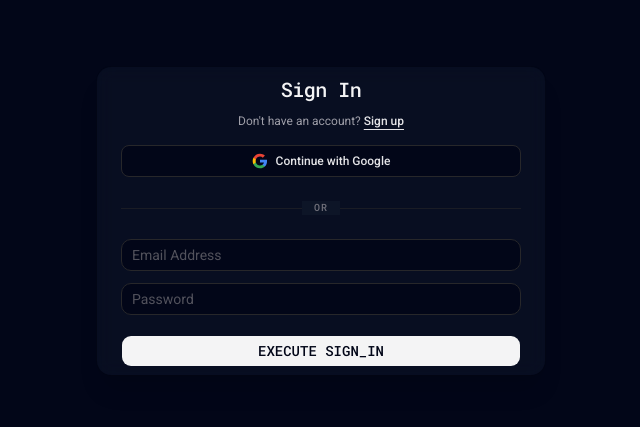
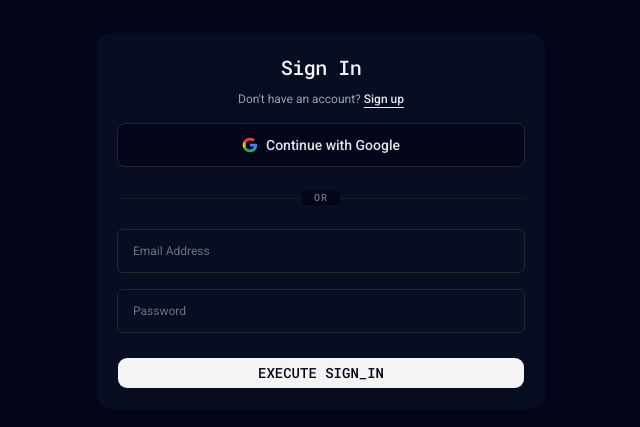
Before and after one commit to Eugenech1988/react-flow-nodes, a React (Vite) app in the folder apps/react/: page / in a window 1280 px wide. Shown: the part 179-606 px from the top of the page, without its empty margins (319-959 px from the left). Built offline with nearby package versions, Linux system fonts and the light colour scheme.

Commit message:
favicon inputs

```diff
--- a/apps/react/index.html
+++ b/apps/react/index.html
@@ -2,7 +2,7 @@
 <html lang="en">
   <head>
     <meta charset="UTF-8" />
-    <link rel="icon" type="image/svg+xml" href="/favicon.svg" />
+    <link rel="icon" type="image/svg+xml" href="/logo.svg" />
     <link rel="preconnect" href="https://fonts.googleapis.com" />
     <link rel="preconnect" href="https://fonts.gstatic.com" crossorigin />
     <link href="https://fonts.googleapis.com/css2?family=Roboto:wght@400;500;700&family=Roboto+Mono:wght@500&display=swap" rel="stylesheet" />
--- a/apps/react/src/features/auth/AuthForm.tsx
+++ b/apps/react/src/features/auth/AuthForm.tsx
@@ -9,9 +9,9 @@ import {
   CardDescription,
   CardHeader,
   CardTitle,
-  Input,
   Button
 } from '@pipeline/ui';
+import { FloatingInput } from '@/shared/ui';
 
 type FormMode = 'login' | 'register';
 
@@ -91,15 +91,14 @@ export const AuthForm: React.FC = () => {
     e.stopPropagation();
 
     const apiUrl = import.meta.env.API_URL || 'http://localhost:3000';
-
     window.location.href = `${apiUrl}/auth/google`;
   };
 
   return (
-    <div className="flex min-h-screen items-center justify-center bg-slate-950 px-4 py-12 sm:px-6 lg:px-8 font-sans antialiased text-zinc-200">
-      <Card className="w-full max-w-md border-zinc-800 bg-slate-900/50 backdrop-blur-sm p-2 shadow-xl">
+    <div className="flex min-h-screen items-center justify-center bg-slate-950 px-4 py-12 sm:px-6 lg:px-8 font-sans antialiased text-slate-200">
+      <Card className="w-full p-5 max-w-md border-zinc-800 bg-slate-900/50 backdrop-blur-sm shadow-xl">
         <CardHeader className="text-center space-y-1.5">
-          <CardTitle className="text-xl font-medium tracking-tight text-zinc-100 font-mono">
+          <CardTitle className="text-xl font-medium tracking-tight text-slate-100 font-mono">
             {mode === 'login' ? 'Sign In' : 'Create Account'}
           </CardTitle>
           <CardDescription className="text-xs text-zinc-400">
@@ -114,30 +113,18 @@ export const AuthForm: React.FC = () => {
           </CardDescription>
         </CardHeader>
 
-        <CardContent className="space-y-6">
+        <CardContent className="space-y-6 p-0">
           <Button
             type="button"
             variant="outline"
             onClick={handleGoogleLogin}
-            className="flex w-full justify-center items-center gap-2 rounded-md border-zinc-800 bg-slate-950 text-xs font-medium text-zinc-200 transition-colors hover:bg-zinc-900 hover:text-white focus:outline-none"
+            className="flex p-5.25 w-full justify-center items-center gap-2 rounded-md border-zinc-800 bg-slate-950 text-sm font-medium text-zinc-200 transition-colors hover:bg-zinc-900 hover:text-white focus:outline-none"
           >
             <svg className="h-4 w-4" viewBox="0 0 24 24">
-              <path
-                d="M22.56 12.25c0-.78-.07-1.53-.2-2.25H12v4.26h5.92c-.26 1.37-1.04 2.53-2.21 3.31v2.77h3.57c2.08-1.92 3.28-4.74 3.28-8.09z"
-                fill="#4285F4"
-              />
-              <path
-                d="M12 23c2.97 0 5.46-.98 7.28-2.66l-3.57-2.77c-.98.66-2.23 1.06-3.71 1.06-2.86 0-5.29-1.93-6.16-4.53H2.18v2.84C3.99 20.53 7.7 23 12 23z"
-                fill="#34A853"
-              />
-              <path
-                d="M5.84 14.09c-.22-.66-.35-1.36-.35-2.09s.13-1.43.35-2.09V7.06H2.18C1.43 8.55 1 10.22 1 12s.43 3.45 1.18 4.94l2.85-2.22.81-.63z"
-                fill="#FBBC05"
-              />
-              <path
-                d="M12 5.38c1.62 0 3.06.56 4.21 1.64l3.15-3.15C17.45 2.09 14.97 1 12 1 7.7 1 3.99 3.47 2.18 7.06l3.66 2.84c.87-2.6 3.3-4.52 6.16-4.52z"
-                fill="#EA4335"
-              />
+              <path d="M22.56 12.25c0-.78-.07-1.53-.2-2.25H12v4.26h5.92c-.26 1.37-1.04 2.53-2.21 3.31v2.77h3.57c2.08-1.92 3.28-4.74 3.28-8.09z" fill="#4285F4" />
+              <path d="M12 23c2.97 0 5.46-.98 7.28-2.66l-3.57-2.77c-.98.66-2.23 1.06-3.71 1.06-2.86 0-5.29-1.93-6.16-4.53H2.18v2.84C3.99 20.53 7.7 23 12 23z" fill="#34A853" />
+              <path d="M5.84 14.09c-.22-.66-.35-1.36-.35-2.09s.13-1.43.35-2.09V7.06H2.18C1.43 8.55 1 10.22 1 12s.43 3.45 1.18 4.94l2.85-2.22.81-.63z" fill="#FBBC05" />
+              <path d="M12 5.38c1.62 0 3.06.56 4.21 1.64l3.15-3.15C17.45 2.09 14.97 1 12 1 7.7 1 3.99 3.47 2.18 7.06l3.66 2.84c.87-2.6 3.3-4.52 6.16-4.52z" fill="#EA4335" />
             </svg>
             <span>Continue with Google</span>
           </Button>
@@ -146,47 +133,43 @@ export const AuthForm: React.FC = () => {
             <div className="absolute inset-0 flex items-center">
               <div className="w-full border-t border-zinc-800/60"/>
             </div>
-            <span className="relative bg-[#0d1527] px-3 text-[10px] uppercase tracking-widest text-zinc-500 font-mono">or</span>
+            <span className="relative bg-slate-950 px-3 text-[10px] uppercase tracking-widest text-zinc-500 font-mono">or</span>
           </div>
 
           <form onSubmit={handleSubmit(onSubmit)} className="space-y-4">
             <input type="hidden" {...register('mode')} />
 
-            <div className="space-y-3">
+            <div className="space-y-4">
               {mode === 'register' && (
                 <>
                   <div className="grid grid-cols-2 gap-3">
                     <div className="space-y-1">
-                      <Input
+                      <FloatingInput
                         {...register('firstName')}
                         type="text"
-                        placeholder="First Name"
-                        className={`border-zinc-800 bg-slate-950 text-zinc-200 placeholder:text-zinc-600 focus-visible:ring-zinc-700 ${
-                          errors.firstName ? 'border-red-500/50 focus-visible:ring-red-500' : ''
-                        }`}
+                        label="First Name"
+                        error={!!errors.firstName}
                       />
                       {errors.firstName && (
                         <p className="text-[11px] text-red-400 font-mono">{errors.firstName.message}</p>
                       )}
                     </div>
+
                     <div className="space-y-1">
-                      <Input
+                      <FloatingInput
                         {...register('lastName')}
                         type="text"
-                        placeholder="Last Name"
-                        className="border-zinc-800 bg-slate-950 text-zinc-200 placeholder:text-zinc-600 focus-visible:ring-zinc-700"
+                        label="Last Name"
                       />
                     </div>
                   </div>
 
                   <div className="space-y-1">
-                    <Input
+                    <FloatingInput
                       {...register('nickName')}
                       type="text"
-                      placeholder="Username"
-                      className={`border-zinc-800 bg-slate-950 text-zinc-200 placeholder:text-zinc-600 focus-visible:ring-zinc-700 ${
-                        errors.nickName ? 'border-red-500/50 focus-visible:ring-red-500' : ''
-                      }`}
+                      label="Username"
+                      error={!!errors.nickName}
                     />
                     {errors.nickName && (
                       <p className="text-[11px] text-red-400 font-mono">{errors.nickName.message}</p>
@@ -196,13 +179,12 @@ export const AuthForm: React.FC = () => {
               )}
 
               <div className="space-y-1">
-                <Input
+                <FloatingInput
                   {...register('email')}
                   type="email"
-                  placeholder="Email Address"
-                  className={`border-zinc-800 bg-slate-950 text-zinc-200 placeholder:text-zinc-600 focus-visible:ring-zinc-700 ${
-                    errors.email ? 'border-red-500/50 focus-visible:ring-red-500' : ''
-                  }`}
+                  label="Email Address"
+                  className="rounded-sm"
+                  error={!!errors.email}
                 />
                 {errors.email && (
                   <p className="text-[11px] text-red-400 font-mono">{errors.email.message}</p>
@@ -210,13 +192,12 @@ export const AuthForm: React.FC = () => {
               </div>
 
               <div className="space-y-1">
-                <Input
+                <FloatingInput
                   {...register('password')}
                   type="password"
-                  placeholder="Password"
-                  className={`border-zinc-800 bg-slate-950 text-zinc-200 placeholder:text-zinc-600 focus-visible:ring-zinc-700 ${
-                    errors.password ? 'border-red-500/50 focus-visible:ring-red-500' : ''
-                  }`}
+                  label="Password"
+                  error={!!errors.password}
+                  className="rounded-sm"
                 />
                 {errors.password && (
                   <p className="text-[11px] text-red-400 font-mono">{errors.password.message}</p>
@@ -224,7 +205,7 @@ export const AuthForm: React.FC = () => {
               </div>
             </div>
 
-            <div className="pt-1">
+            <div className="pt-2">
               <Button
                 type="submit"
                 disabled={isSubmitting}
--- /dev/null
+++ b/apps/react/src/shared/ui/FloatingInput.tsx
@@ -0,0 +1,33 @@
+import React from 'react';
+import { Input } from '@pipeline/ui';
+
+interface FloatingInputProps extends React.ComponentProps<typeof Input> {
+  label: string;
+  error?: boolean;
+}
+
+export const FloatingInput = React.forwardRef<HTMLInputElement, FloatingInputProps>(
+  ({ label, error, className = '', ...props }, ref) => {
+    return (
+      <div className="relative w-full">
+        <Input
+          {...props}
+          ref={ref}
+          placeholder=" "
+          className={`peer w-full rounded-md border border-zinc-800 bg-transparent text-zinc-200 focus-visible:ring-0 focus-visible:border-zinc-500 pt-3 pb-3 h-11 placeholder:opacity-0 transition-all ${
+            error ? 'border-red-500/80 focus-visible:border-red-500' : ''
+          } ${className}`}
+        />
+        <label
+          className="absolute left-3 top-0 -translate-y-1/2 pointer-events-none text-[10px] text-zinc-400 font-sans transition-all duration-200 ease-in-out origin-left px-1 bg-slate-950
+          peer-placeholder-shown:top-1/2 peer-placeholder-shown:-translate-y-1/2 peer-placeholder-shown:text-xs peer-placeholder-shown:text-zinc-500 peer-placeholder-shown:bg-transparent
+          peer-focus:top-0 peer-focus:-translate-y-1/2 peer-focus:text-[10px] peer-focus:text-zinc-400 peer-focus:bg-slate-950"
+        >
+          {label}
+        </label>
+      </div>
+    );
+  }
+);
+
+FloatingInput.displayName = 'FloatingInput';
--- a/apps/react/src/shared/ui/index.ts
+++ b/apps/react/src/shared/ui/index.ts
@@ -1 +1,2 @@
 export * from './AutosizeTextarea';
+export * from './FloatingInput';
```
Also changed, not shown: apps/react/public/favicon.svg (added).
